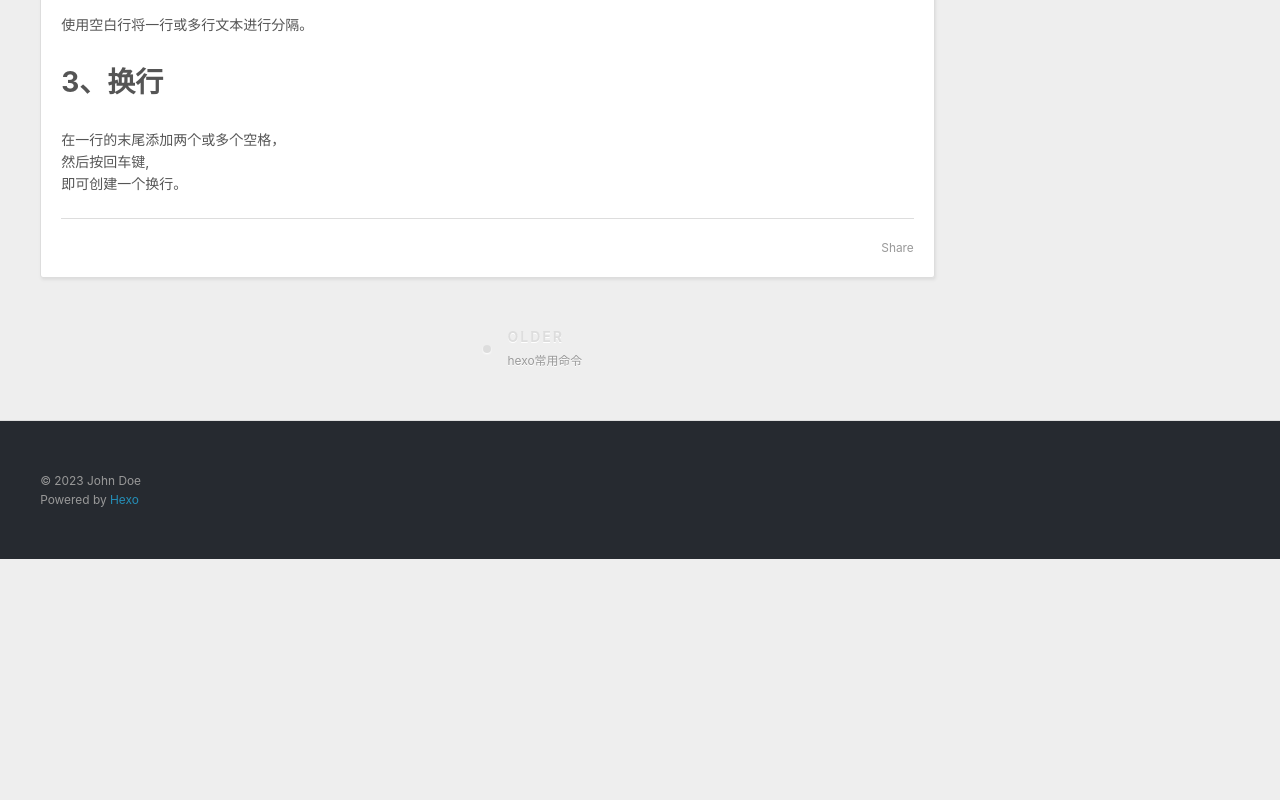
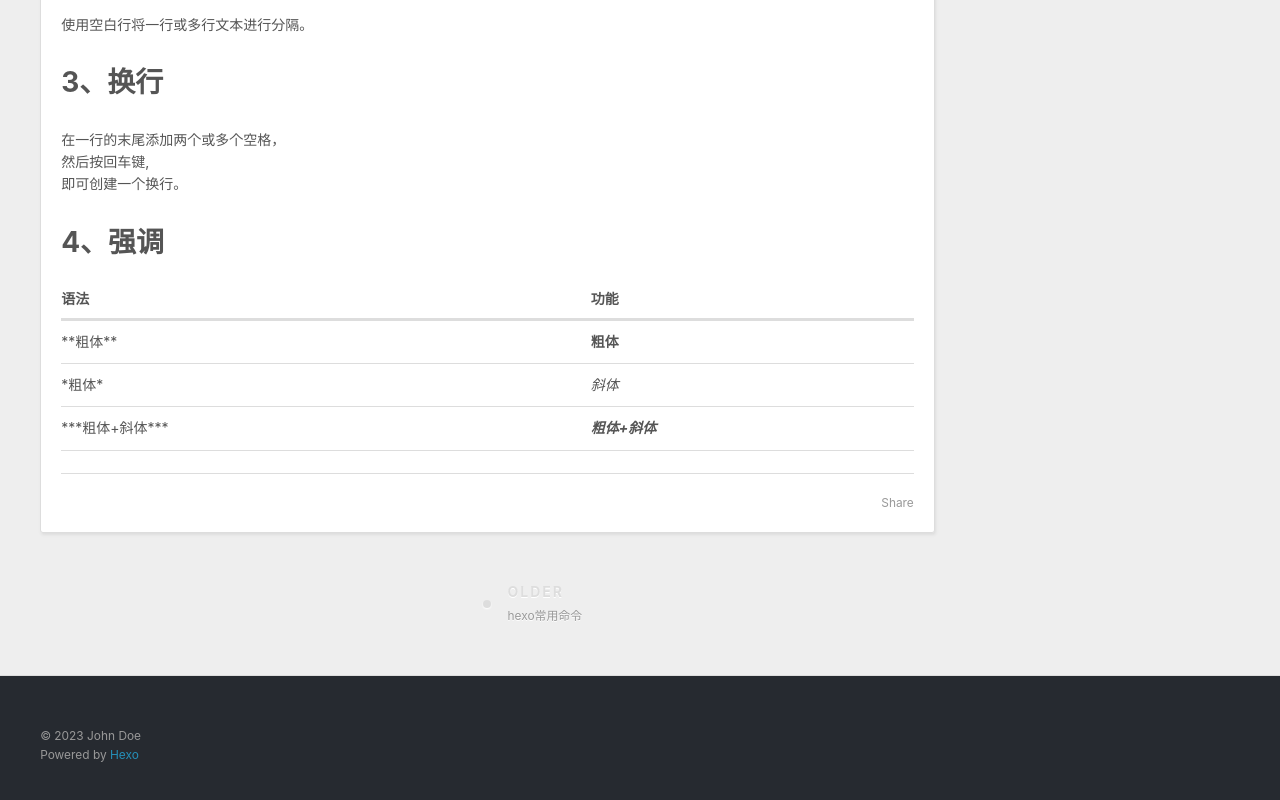
Before and after one commit to cium12138/cium12138.github.io, a plain HTML site: page 2023/12/11/Markdown语法/index.html in a window 1280 px wide. Shown: the part 739-1539 px from the top of the page. Before the commit the page ends 1298 px from the top, so only its background shows below. Drawn offline with Linux system fonts and the light colour scheme.

Commit message:
Site updated: 2023-12-11 12:05:41

```diff
--- a/2023/12/11/Markdown语法/index.html
+++ b/2023/12/11/Markdown语法/index.html
@@ -6,15 +6,15 @@
 
   <title>Markdown语法 | Hexo</title>
   <meta name="viewport" content="width=device-width, initial-scale=1, shrink-to-fit=no">
-  <meta name="description" content="参考博客官方教程 1、标题在单词或短语前面添加井号 (#) 。# 的数量代表了标题的级别。 2、段落使用空白行将一行或多行文本进行分隔。 3、换行在一行的末尾添加两个或多个空格，然后按回车键,即可创建一个换行。">
+  <meta name="description" content="参考博客官方教程 1、标题在单词或短语前面添加井号 (#) 。# 的数量代表了标题的级别。 2、段落使用空白行将一行或多行文本进行分隔。 3、换行在一行的末尾添加两个或多个空格，然后按回车键,即可创建一个换行。 4、强调   语法 功能    **粗体** 粗体   *粗体* 斜体   ***粗体+斜体*** 粗体+斜体">
 <meta property="og:type" content="article">
 <meta property="og:title" content="Markdown语法">
 <meta property="og:url" content="http://example.com/2023/12/11/Markdown%E8%AF%AD%E6%B3%95/index.html">
 <meta property="og:site_name" content="Hexo">
-<meta property="og:description" content="参考博客官方教程 1、标题在单词或短语前面添加井号 (#) 。# 的数量代表了标题的级别。 2、段落使用空白行将一行或多行文本进行分隔。 3、换行在一行的末尾添加两个或多个空格，然后按回车键,即可创建一个换行。">
+<meta property="og:description" content="参考博客官方教程 1、标题在单词或短语前面添加井号 (#) 。# 的数量代表了标题的级别。 2、段落使用空白行将一行或多行文本进行分隔。 3、换行在一行的末尾添加两个或多个空格，然后按回车键,即可创建一个换行。 4、强调   语法 功能    **粗体** 粗体   *粗体* 斜体   ***粗体+斜体*** 粗体+斜体">
 <meta property="og:locale" content="en_US">
 <meta property="article:published_time" content="2023-12-11T02:53:41.000Z">
-<meta property="article:modified_time" content="2023-12-11T03:58:51.193Z">
+<meta property="article:modified_time" content="2023-12-11T04:05:27.084Z">
 <meta property="article:author" content="John Doe">
 <meta name="twitter:card" content="summary">
 
@@ -97,6 +97,26 @@
 <h1 id="1、标题"><a href="#1、标题" class="headerlink" title="1、标题"></a>1、标题</h1><p>在单词或短语前面添加井号 (#) 。# 的数量代表了标题的级别。</p>
 <h1 id="2、段落"><a href="#2、段落" class="headerlink" title="2、段落"></a>2、段落</h1><p>使用空白行将一行或多行文本进行分隔。</p>
 <h1 id="3、换行"><a href="#3、换行" class="headerlink" title="3、换行"></a>3、换行</h1><p>在一行的末尾添加两个或多个空格，<br>然后按回车键,<br>即可创建一个换行。</p>
+<h1 id="4、强调"><a href="#4、强调" class="headerlink" title="4、强调"></a>4、强调</h1><table>
+<thead>
+<tr>
+<th align="center">语法</th>
+<th align="center">功能</th>
+</tr>
+</thead>
+<tbody><tr>
+<td align="center">**粗体**</td>
+<td align="center"><strong>粗体</strong></td>
+</tr>
+<tr>
+<td align="center">*粗体*</td>
+<td align="center"><em>斜体</em></td>
+</tr>
+<tr>
+<td align="center">***粗体+斜体***</td>
+<td align="center"><em><strong>粗体+斜体</strong></em></td>
+</tr>
+</tbody></table>
 
 
     </div>
```
Also changed, not shown: index.html (+20 -0 lines).
